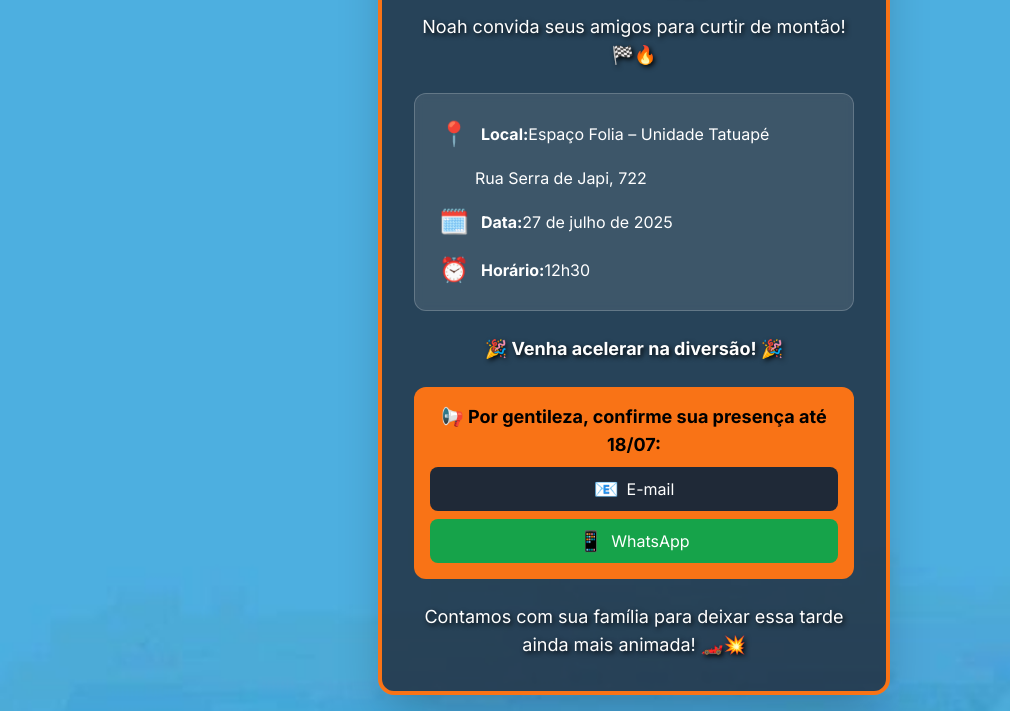
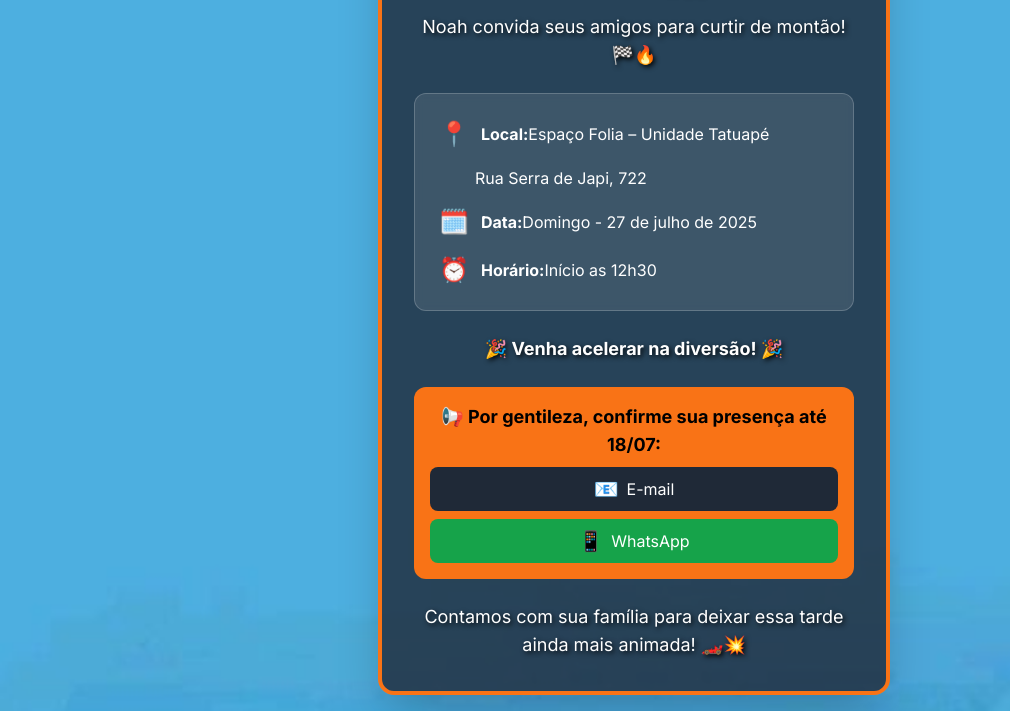
Before and after one commit to lisboajuca/convite-hotwheels_, a plain HTML site: page index.html in a window 1280 px wide. Shown: the part 187-898 px from the top of the page, without its empty margins (6-1016 px from the left). Drawn offline with nearby package versions, Linux system fonts and the light colour scheme.

Commit message:
Add files via upload

```diff
--- a/index.html
+++ b/index.html
@@ -34,8 +34,8 @@
       <div class="bg-white/10 backdrop-blur-sm rounded-xl p-6 w-full text-left space-y-4 mb-6 border border-white/20">
         <p class="flex items-start sm:items-center"><span class="text-2xl mr-3">📍</span> <strong>Local:</strong> Espaço Folia – Unidade Tatuapé</p>
         <p class="flex items-center pl-9">Rua Serra de Japi, 722</p>
-        <p class="flex items-center"><span class="text-2xl mr-3">🗓️</span> <strong>Data:</strong> 27 de julho de 2025</p>
-        <p class="flex items-center"><span class="text-2xl mr-3">⏰</span> <strong>Horário:</strong> 12h30</p>
+        <p class="flex items-center"><span class="text-2xl mr-3">🗓️</span> <strong>Data:</strong> Domingo - 27 de julho de 2025</p>
+        <p class="flex items-center"><span class="text-2xl mr-3">⏰</span> <strong>Horário:</strong> Início as 12h30</p>
       </div>
 
       <p class="text-base sm:text-lg font-bold text-shadow mb-6">🎉 Venha acelerar na diversão! 🎉</p>
```
